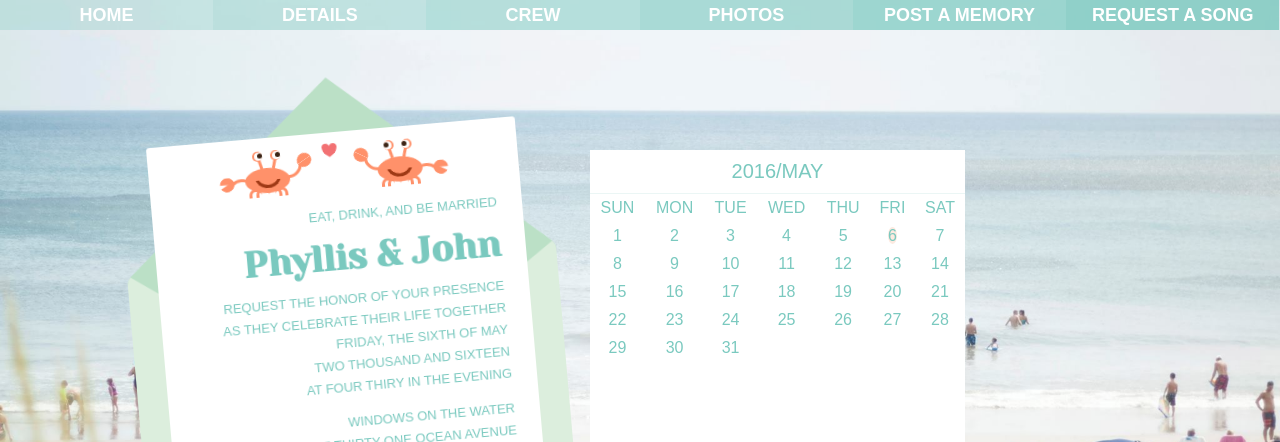
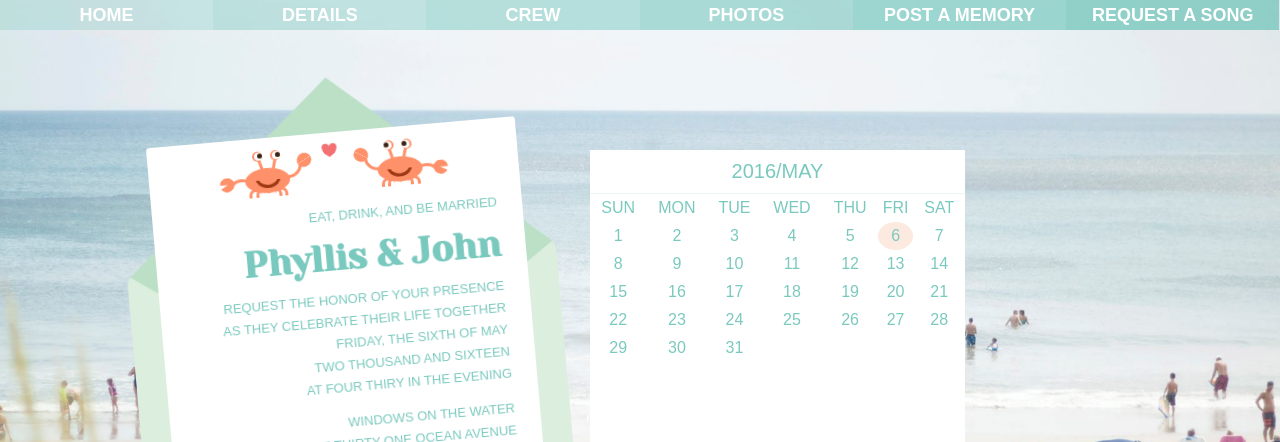
Before and after one commit to phyllisandjohn/phyllisandjohn.github.io, a Jekyll site: the page details/index.html, which Jekyll copies as it is, in a window 1280 px wide. Shown: the top 442 px of the page. Built offline with Jekyll 4.4.1, drawn with Linux system fonts in a browser that asks for light colours.

Commit message:
Update index.html

```diff
--- a/details/index.html
+++ b/details/index.html
@@ -115,7 +115,7 @@ td {
 	<img src="/assets/obx.jpg" width='100%'>
 
 	<div class="calendar">
-		<table cellspacing=3 cellpadding=5>
+		<table>
 			<tr>
 				<td colspan="7" class="calendar-header">2016/May</td>
 			</tr>
@@ -134,7 +134,7 @@ td {
 				<td>3</td>
 				<td>4</td>
 				<td>5</td>
-				<td><span class="highlighted">6</span></td>
+				<td class="highlighted"><span>6</span></td>
 				<td>7</td>
 			</tr>
 			<tr>
```
